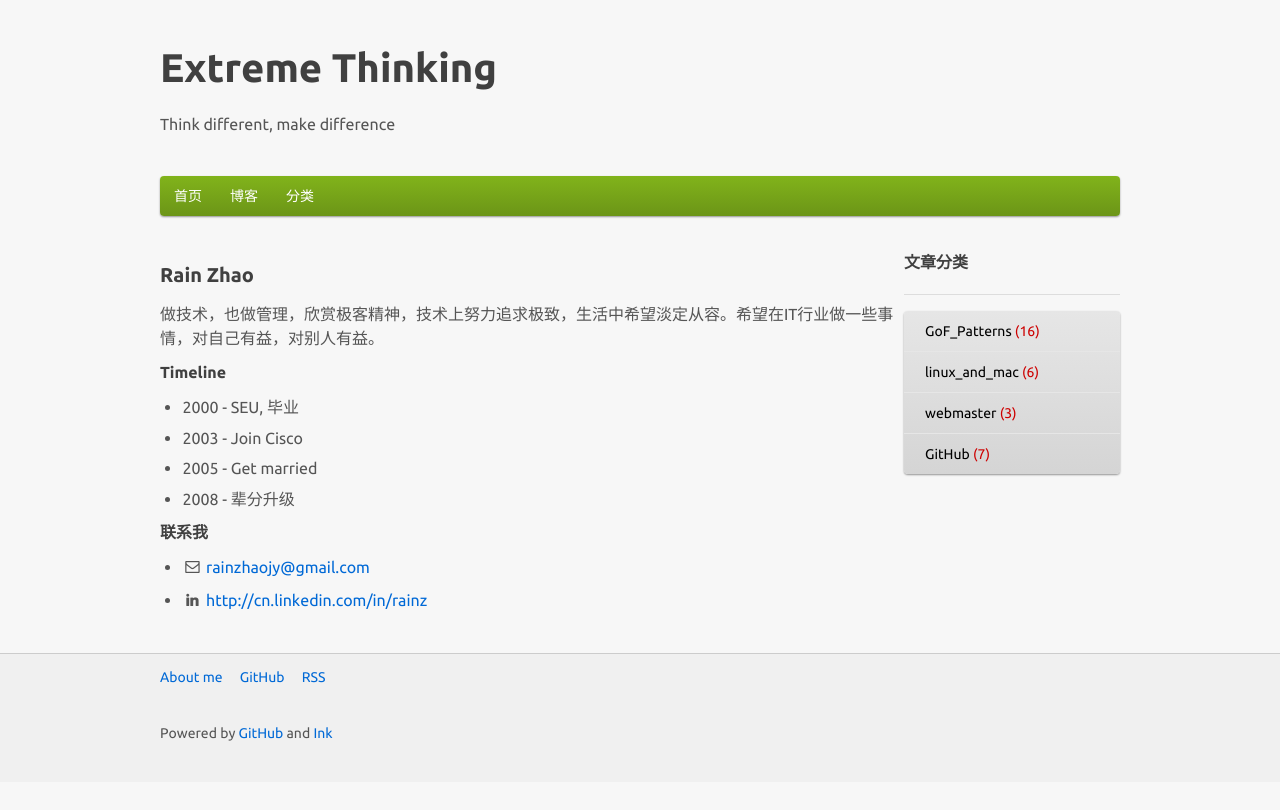
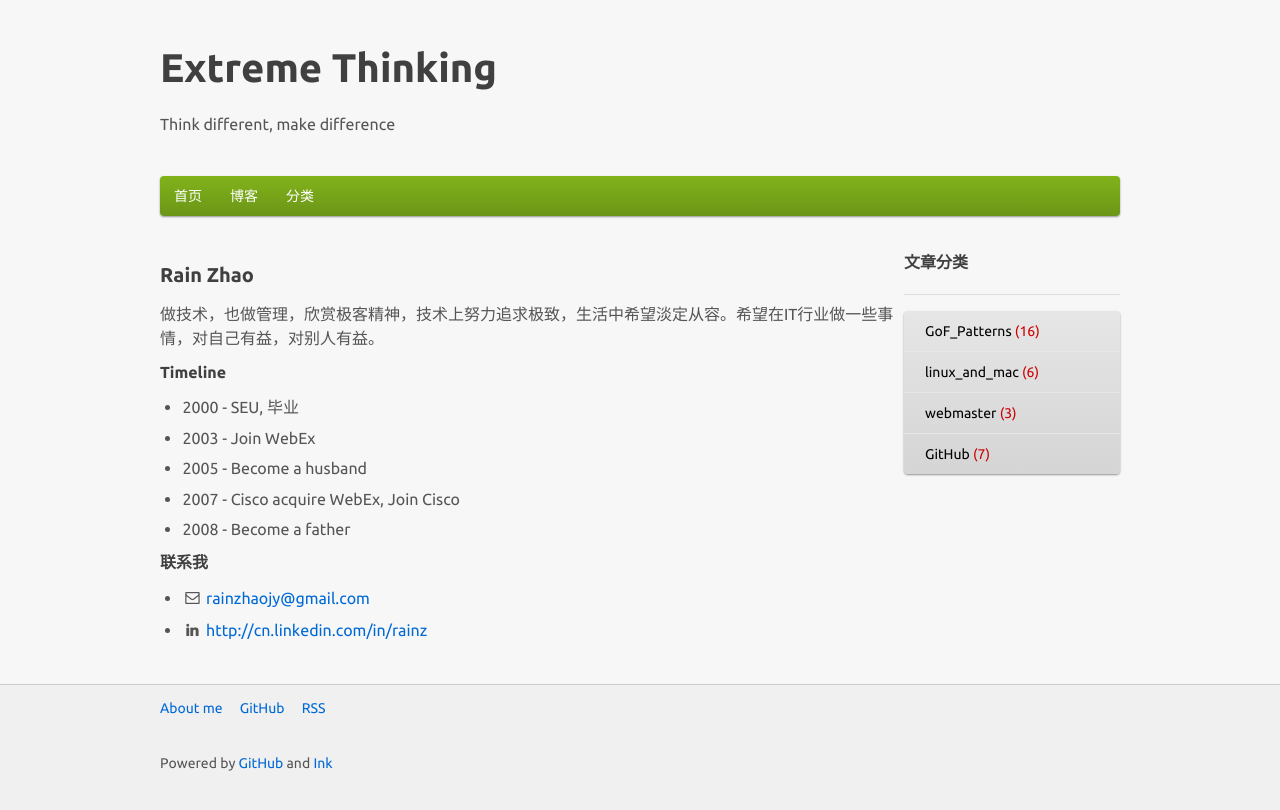
Before and after one commit to BobHongYuChen/rain-site, a Jekyll site: the page built from about.html, in a window 1280 px wide. Shown: the top 810 px of the page. Built offline with Jekyll 4.4.1, drawn with Linux system fonts in a browser that asks for light colours; Markdown is read by kramdown in place of the engine named in the settings; a style sheet for code colours, icons or effects is not loaded.

Commit message:
update about me

```diff
--- a/about.html
+++ b/about.html
@@ -22,9 +22,10 @@ whereami: none
 <h6>Timeline</h6>
 <ul>
     <li>2000 - SEU, 毕业</li>
-    <li>2003 - Join Cisco</li>
-    <li>2005 - Get married</li>
-    <li>2008 - 辈分升级</li>
+    <li>2003 - Join WebEx</li>
+    <li>2005 - Become a husband</li>
+    <li>2007 - Cisco acquire WebEx, Join Cisco</li>
+    <li>2008 - Become a father</li>
 </ul>
 
 <h6>联系我</h6>
```
